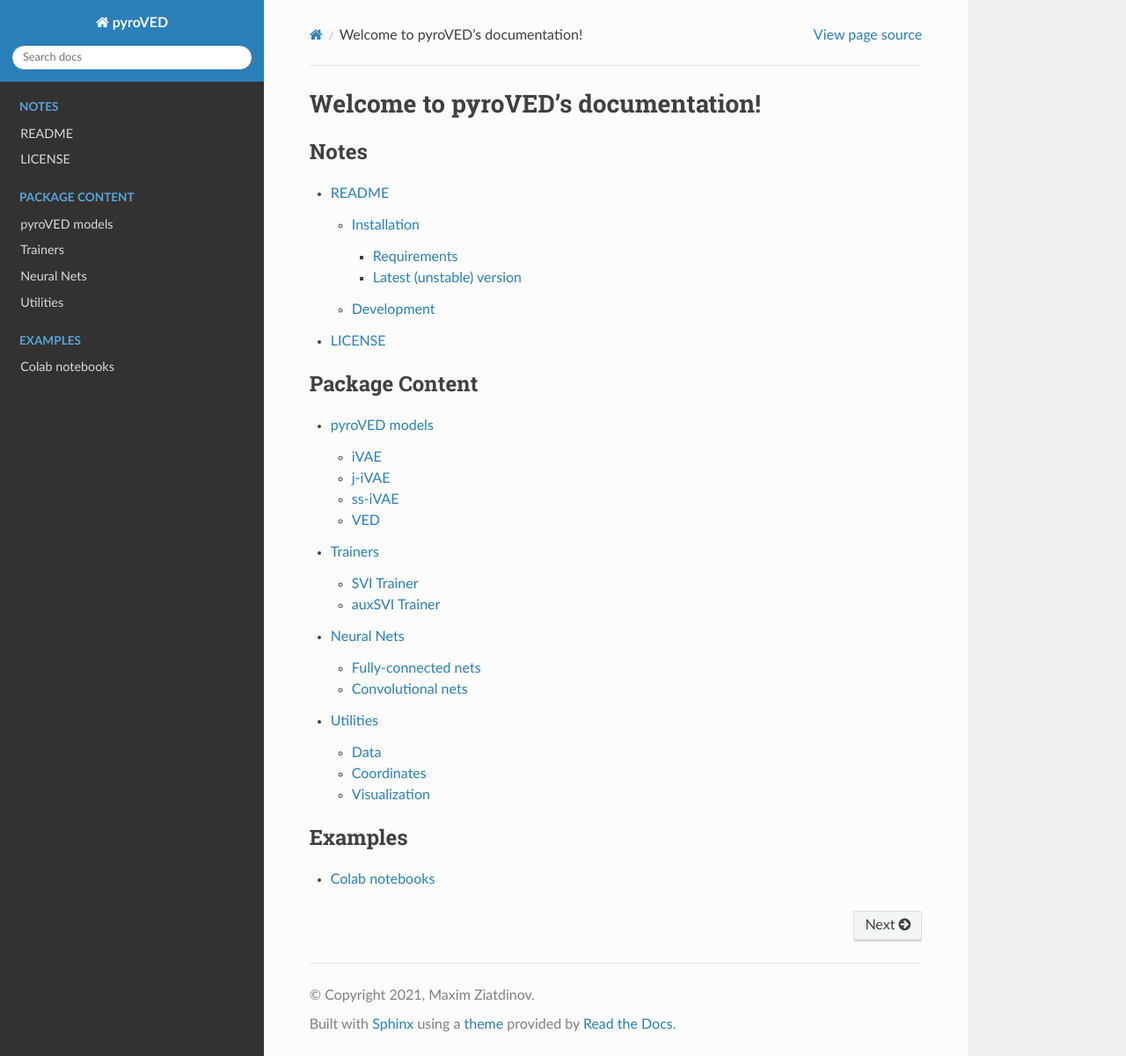
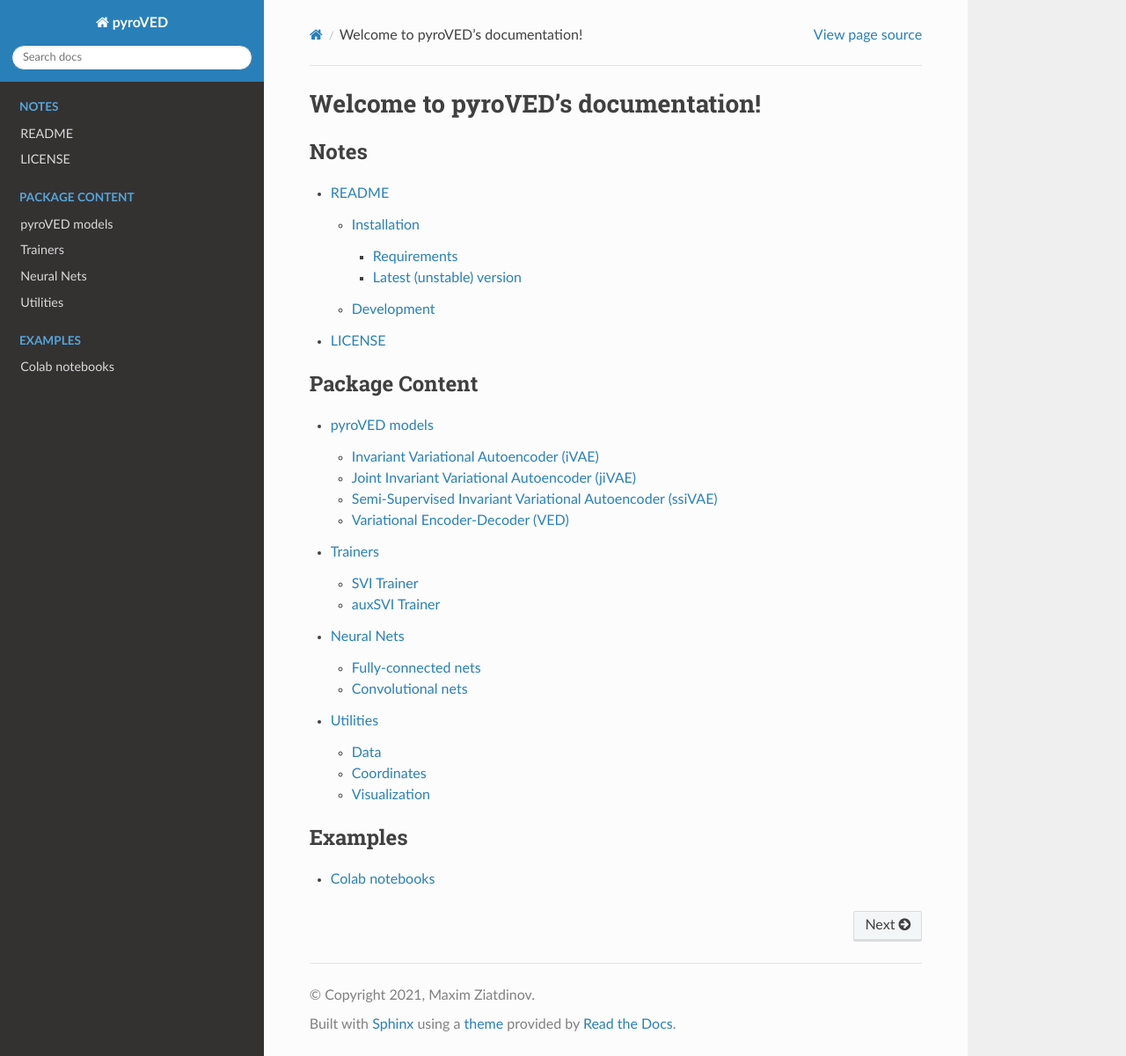
Before and after one commit to ziatdinovmax/pyroVED, a Sphinx documentation site: the page built from docs/source/index.rst, in a window 1280 px wide and 1201 px high. Shown: the whole window at 88% size. Built offline with Sphinx 7.4.7 and the Read the Docs theme 2.0.0, drawn with Linux system fonts in a browser that asks for light colours.

Commit message:
Update models.rst

```diff
--- a/docs/source/models.rst
+++ b/docs/source/models.rst
@@ -1,8 +1,8 @@
 pyroVED models
 ==============
 
-iVAE
------
+Invariant Variational Autoencoder (iVAE)
+----------------------------------------
 .. autoclass:: pyroved.models.iVAE
     :members:
     :inherited-members:
@@ -10,8 +10,8 @@ iVAE
     :member-order: bysource
     :show-inheritance:
 
-j-iVAE
--------
+Joint Invariant Variational Autoencoder (jiVAE)
+-----------------------------------------------
 .. autoclass:: pyroved.models.jiVAE
     :members:
     :inherited-members:
@@ -19,8 +19,8 @@ j-iVAE
     :member-order: bysource
     :show-inheritance:
 
-ss-iVAE
---------
+Semi-Supervised Invariant Variational Autoencoder (ssiVAE)
+----------------------------------------------------------
 .. autoclass:: pyroved.models.ssiVAE
     :members:
     :inherited-members:
@@ -28,8 +28,8 @@ ss-iVAE
     :member-order: bysource
     :show-inheritance:
 
-VED
----
+Variational Encoder-Decoder (VED)
+---------------------------------
 .. autoclass:: pyroved.models.VED
     :members:
     :inherited-members:
```
